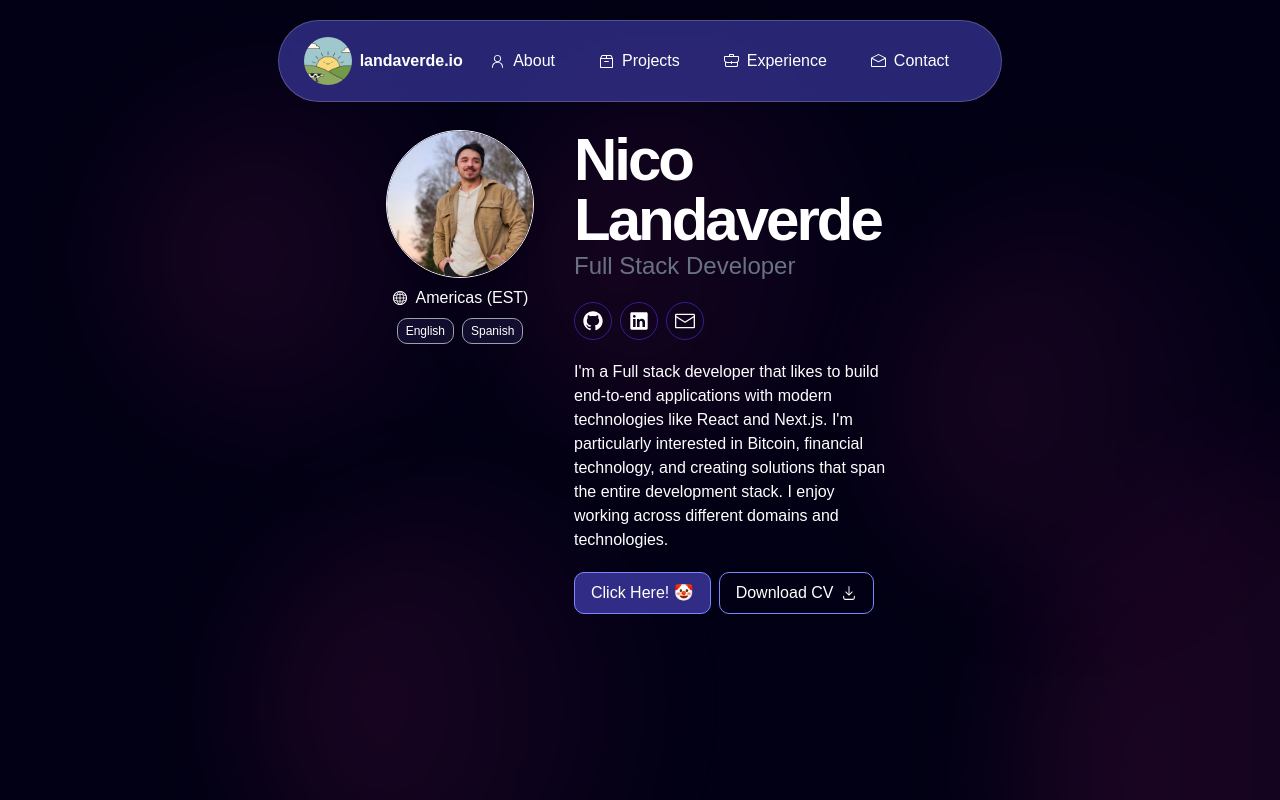
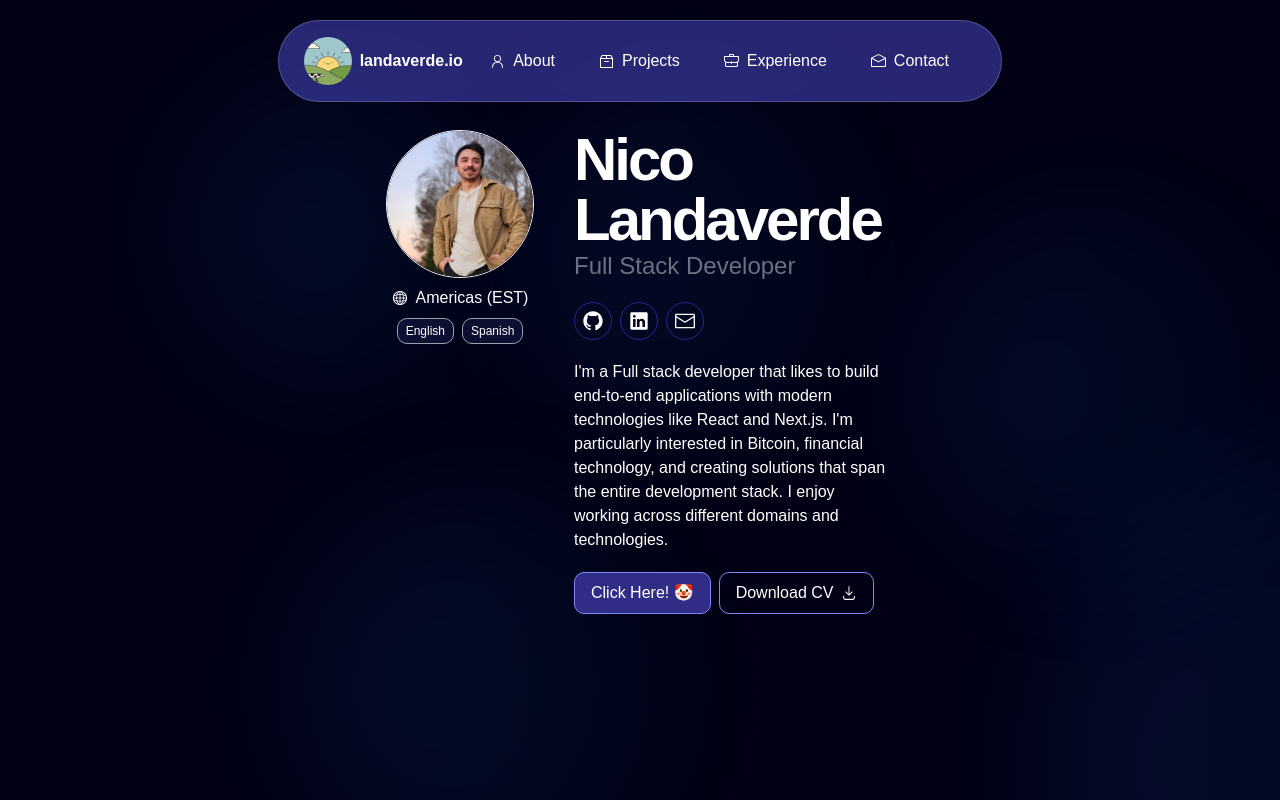
Before and after one commit to landaverdend/portfolio-site, a Next.js app: page / in a window 1280 px wide. Built offline with nearby package versions, Linux system fonts and the light colour scheme.

Commit message:
better colors.

```diff
--- a/app/globals.css
+++ b/app/globals.css
@@ -131,14 +131,15 @@
   }
 
   @keyframes float {
-    0%, 100% {
+    0%,
+    100% {
       transform: translate(0, 0) scale(1);
     }
     33% {
-      transform: translate(30px, -50px) scale(1.1);
+      transform: translate(80px, -80px) scale(1.1);
     }
     66% {
-      transform: translate(-20px, 20px) scale(0.9);
+      transform: translate(-60px, 60px) scale(0.9);
     }
   }
 }
--- a/components/bubble-background.tsx
+++ b/components/bubble-background.tsx
@@ -15,7 +15,7 @@ export default function BubbleBackground() {
         <div
           key={i}
           className={`absolute ${bubble.size} ${bubble.opacity} rounded-full blur-3xl
-            bg-linear-to-r from-pink-500/60  to-fuchsia-500/10
+            bg-gradient-to-r from-blue-500/50 to-cyan-500/15
             animate-float`}
           style={{
             left: bubble.x,
```
